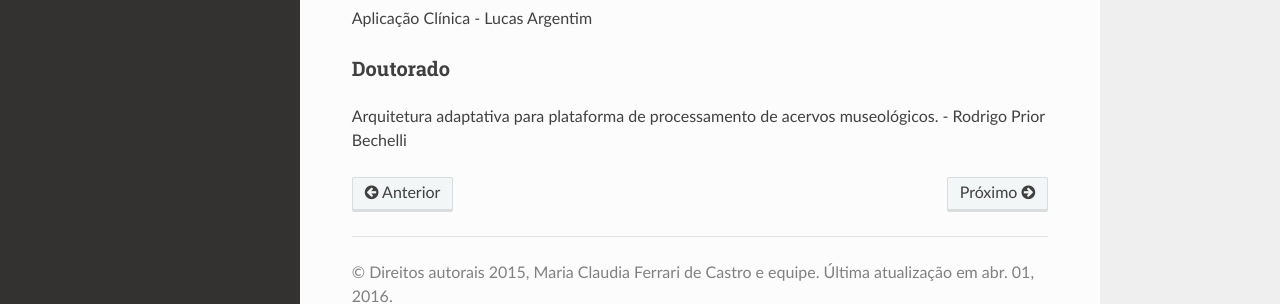
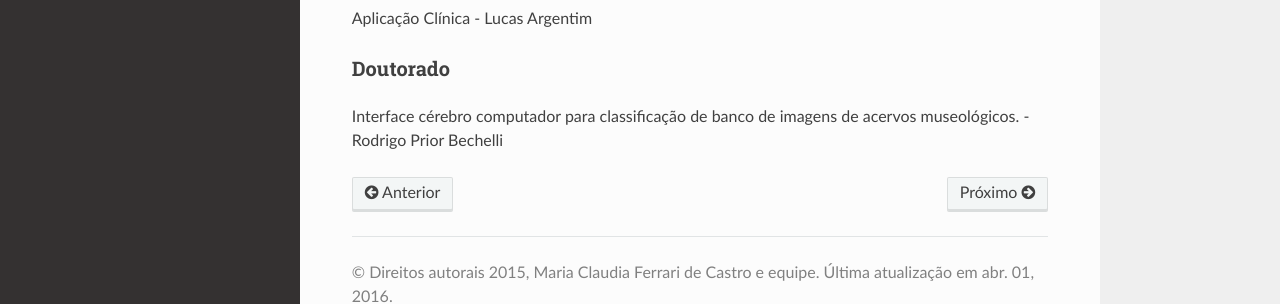
Before and after one commit to mclaudia/personal_page_fei, a Sphinx documentation site: the page built from source/orientacoes.rst, in a window 1280 px wide and 900 px high, scrolled down 977 px. Shown: the part 534-838 px from the top of the window. Built offline with Sphinx 7.4.7 and the Read the Docs theme 2.0.0, drawn with Linux system fonts in a browser that asks for light colours.

Commit message:
update project title

```diff
--- a/source/orientacoes.rst
+++ b/source/orientacoes.rst
@@ -72,4 +72,4 @@
 Doutorado
 ---------
 
-Arquitetura adaptativa para plataforma de processamento de acervos museológicos. - Rodrigo Prior Bechelli
+Interface cérebro computador para classificação de banco de imagens de acervos museológicos. - Rodrigo Prior Bechelli
```
